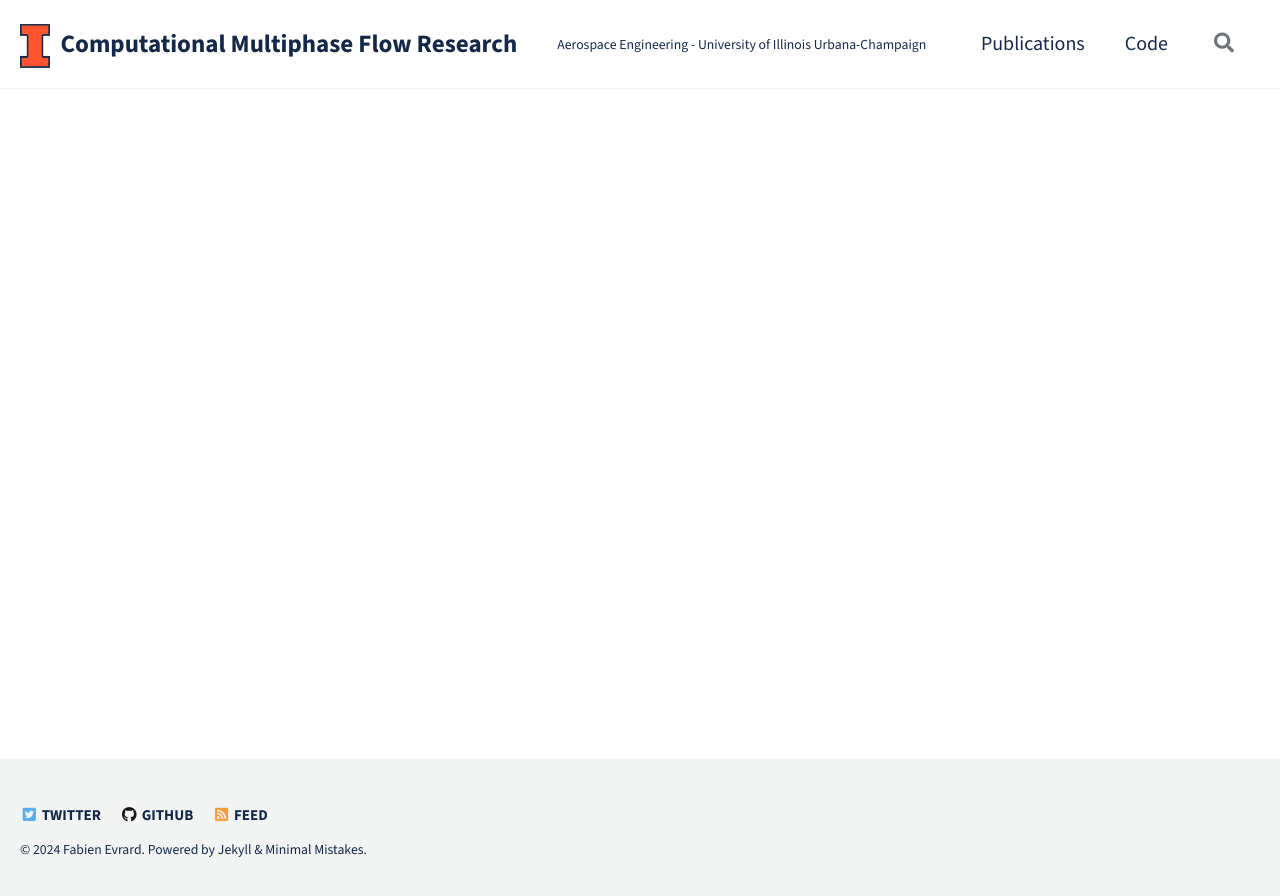
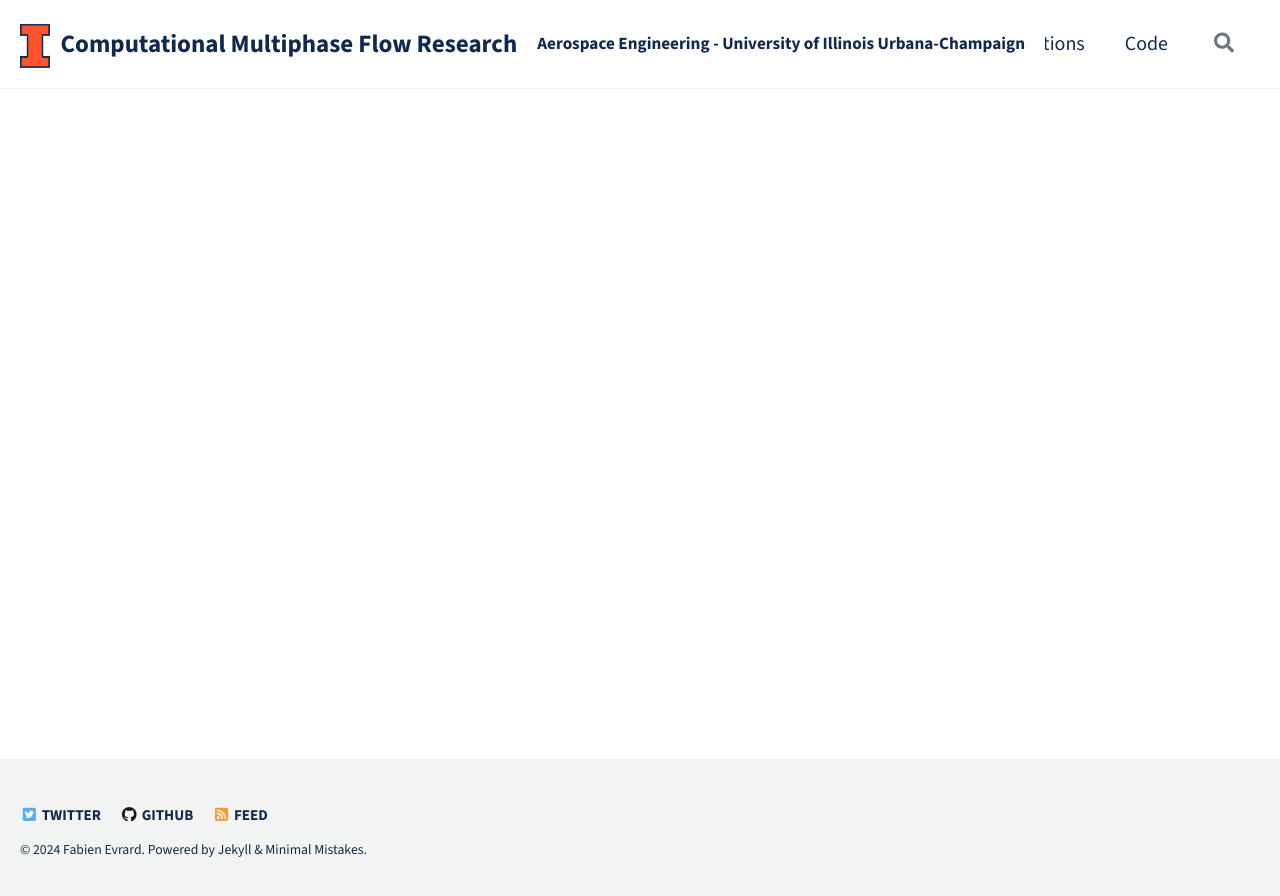
Before and after one commit to cmfr-ae-illinois/cmfr-ae-illinois.github.io, a Jekyll site: the page built from _pages/research.md, in a window 1280 px wide. Shown: the top 896 px of the page. Built offline with Jekyll 4.4.1, drawn with Linux system fonts in a browser that asks for light colours; cached includes are drawn as plain includes.

Commit message:
Update masthead.html

```diff
--- a/_includes/masthead.html
+++ b/_includes/masthead.html
@@ -13,9 +13,8 @@
         </a> -->
         <a class="site-title" href="{{ '/' | relative_url }}">
           {{ site.masthead_title | default: site.title }}
-        </a>
-        <a class="site-subtitle" href="{{ '/' | relative_url }}">
-          {{ site.subtitle | default: ' '}}
+        </a><a class="site-title" href="{{ '/' | relative_url }}">
+          <span class="site-subtitle">{{ site.subtitle }}</span>
         </a>
         <ul class="visible-links">
           {%- for link in site.data.navigation.main -%}
```
